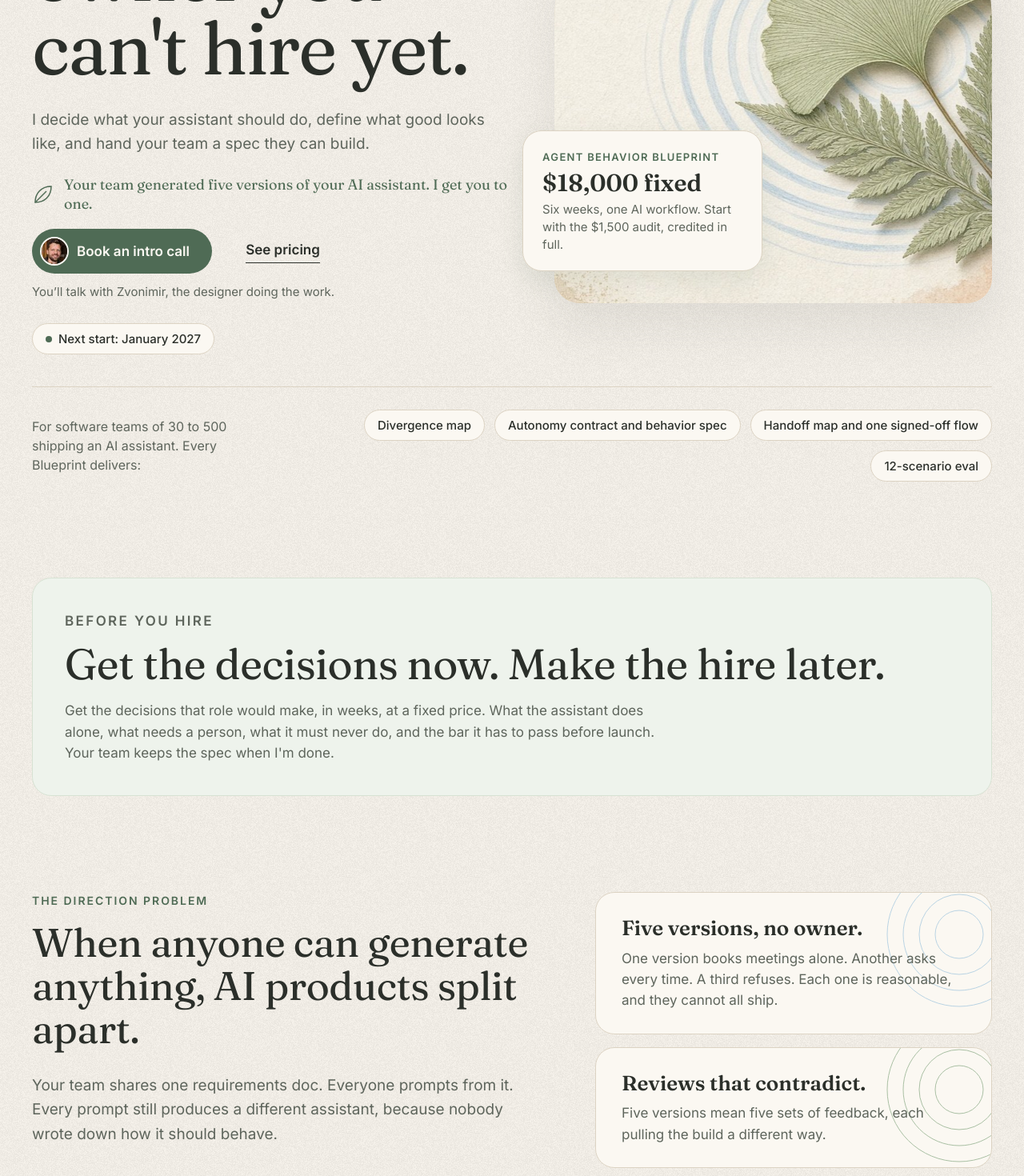
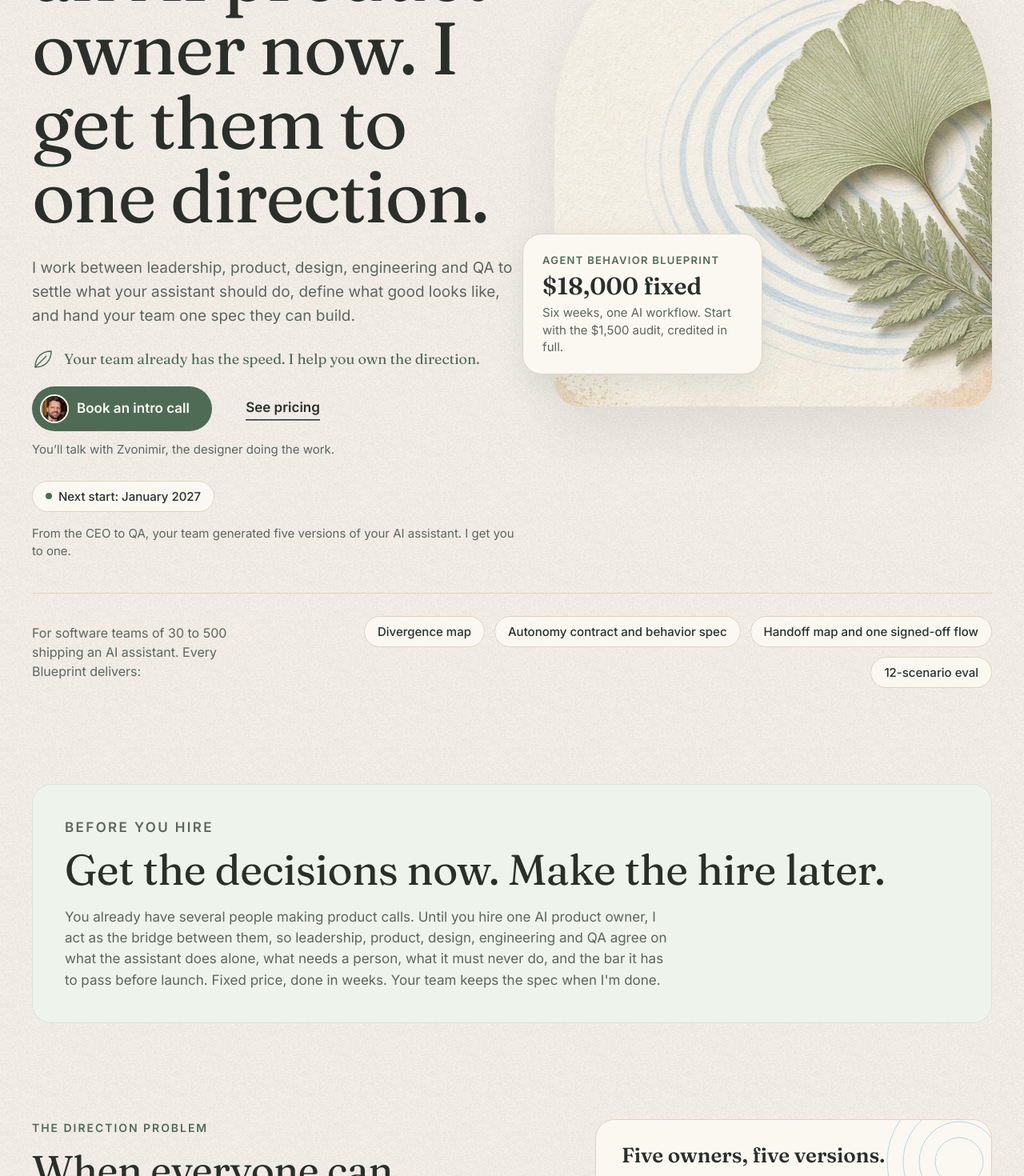
Before and after one commit to perkovz/perkovicdesign, a Next.js app: page / in a window 1280 px wide. Shown: the part 480-1950 px from the top of the page at 80% size. Built offline with nearby package versions, Linux system fonts and the light colour scheme.

Commit message:
Apply Notion mediator reframe: headline A/B flag, subline, proof line, problem, band and FAQ

```diff
--- a/src/app/globals.css
+++ b/src/app/globals.css
@@ -2307,6 +2307,12 @@ a.card.card--linked {
   margin-top: -12px;
   font-size: 18px;
 }
+.hero-proof {
+  margin-top: 16px;
+  font-size: 15px;
+  line-height: 1.5;
+  color: var(--muted);
+}
 .band-card {
   padding: 32px 24px;
 }
--- a/src/app/page.tsx
+++ b/src/app/page.tsx
@@ -69,10 +69,7 @@ export default function Home() {
               <p className="lead">{HERO.subline}</p>
               <p className="promise">
                 <LeafIcon />
-                <span className="proof-full">{HERO.proof}</span>
-                <span className="proof-short">
-                  {HERO.proofShort}
-                </span>
+                <span>{HERO.underSubline}</span>
               </p>
               <div className="ctas">
                 <IntroCallButton />
@@ -82,6 +79,10 @@ export default function Home() {
                 <TrustLine />
               </div>
               <NextStart />
+              <p className="hero-proof">
+                <span className="proof-full">{HERO.proof}</span>
+                <span className="proof-short">{HERO.proofShort}</span>
+              </p>
             </div>
           </div>
           <HeroArt />
--- a/src/content/copy-data.json
+++ b/src/content/copy-data.json
@@ -5,8 +5,8 @@
       "a": "Software companies of 30 to 500 people shipping an AI assistant, where several people are prompting their own version and nobody owns the final behavior."
     },
     {
-      "q": "Are you a fractional AI product owner or product manager?",
-      "a": "No. I don't take an ongoing seat on your team. I make the behavior decisions that seat would own, for one AI workflow, in a fixed scope, and hand them to your team in writing."
+      "q": "Are you a fractional AI product owner?",
+      "a": "Not quite. I don't take an ongoing seat or replace anyone. Your team already has several people acting as product owners. I'm the bridge between them, so leadership, product, design, engineering and QA settle on one direction. I lead the behavior decisions with them, for one AI workflow, in a fixed scope, and hand them to your team in writing."
     },
     {
       "q": "Do you build the agents or the orchestration?",
--- a/src/content/site.ts
+++ b/src/content/site.ts
@@ -43,13 +43,22 @@ export const NAV_LINKS = [
   { label: "FAQs", href: "#faqs" },
 ] as const;
 
+// Hero headline A/B (Notion: "Headline: pending Guru's pick (A recommended)").
+// To swap, change HEADLINE_PICK to "B". Per Notion, everything else in the hero stays as is.
+export const HEADLINE_OPTIONS = {
+  A: "Everyone on your team is an AI product owner now. I get them to one direction.",
+  B: "The AI product owner you can't hire yet.",
+} as const;
+export const HEADLINE_PICK: keyof typeof HEADLINE_OPTIONS = "A";
+
 export const HERO = {
   eyebrow: "Generating is cheap now. Deciding isn't.",
-  headline: "The AI product owner you can't hire yet.",
+  headline: HEADLINE_OPTIONS[HEADLINE_PICK],
   subline:
-    "I decide what your assistant should do, define what good looks like, and hand your team a spec they can build.",
-  proof: "Your team generated five versions of your AI assistant. I get you to one.",
-  proofShort: "Five versions of your assistant. One decision.",
+    "I work between leadership, product, design, engineering and QA to settle what your assistant should do, define what good looks like, and hand your team one spec they can build.",
+  underSubline: "Your team already has the speed. I help you own the direction.",
+  proof: "From the CEO to QA, your team generated five versions of your AI assistant. I get you to one.",
+  proofShort: "Five owners, five versions. One direction.",
   priceCard: {
     kicker: "Agent Behavior Blueprint",
     value: "$18,000 fixed",
@@ -67,16 +76,16 @@ export const HERO = {
 export const BEFORE_HIRE = {
   eyebrow: "Before you hire",
   title: "Get the decisions now. Make the hire later.",
-  body: "Get the decisions that role would make, in weeks, at a fixed price. What the assistant does alone, what needs a person, what it must never do, and the bar it has to pass before launch. Your team keeps the spec when I'm done.",
+  body: "You already have several people making product calls. Until you hire one AI product owner, I act as the bridge between them, so leadership, product, design, engineering and QA agree on what the assistant does alone, what needs a person, what it must never do, and the bar it has to pass before launch. Fixed price, done in weeks. Your team keeps the spec when I'm done.",
 };
 
 export const PROBLEM = {
   eyebrow: "The direction problem",
-  title: "When anyone can generate anything, AI products split apart.",
-  lead: "Your team shares one requirements doc. Everyone prompts from it. Every prompt still produces a different assistant, because nobody wrote down how it should behave.",
+  title: "When everyone can generate, everyone becomes a product owner.",
+  lead: "Your CEO, product lead, designer, developers and QA share one requirements doc. Each of them prompts from it and makes product calls along the way. You end up with five owners, five assistants and no shared direction, because nobody wrote down how it should behave.",
   cards: [
-    { ripple: "#B9D3E3", title: "Five versions, no owner.", body: "One version books meetings alone. Another asks every time. A third refuses. Each one is reasonable, and they cannot all ship." },
-    { ripple: "#A9BFA3", title: "Reviews that contradict.", body: "Five versions mean five sets of feedback, each pulling the build a different way." },
+    { ripple: "#B9D3E3", title: "Five owners, five versions.", body: "One version books meetings alone. Another asks every time. A third refuses. Each one is reasonable, and they cannot all ship." },
+    { ripple: "#A9BFA3", title: "Reviews that contradict.", body: "Each owner reviews against their own version, so the feedback pulls the build five ways and nobody is there to settle it." },
     { ripple: "#D9A48F", title: "Behavior nobody tested.", body: "Without a written contract and an eval, nobody can say what the assistant will do with a messy request, or when a person should step in." },
   ],
 };
```
